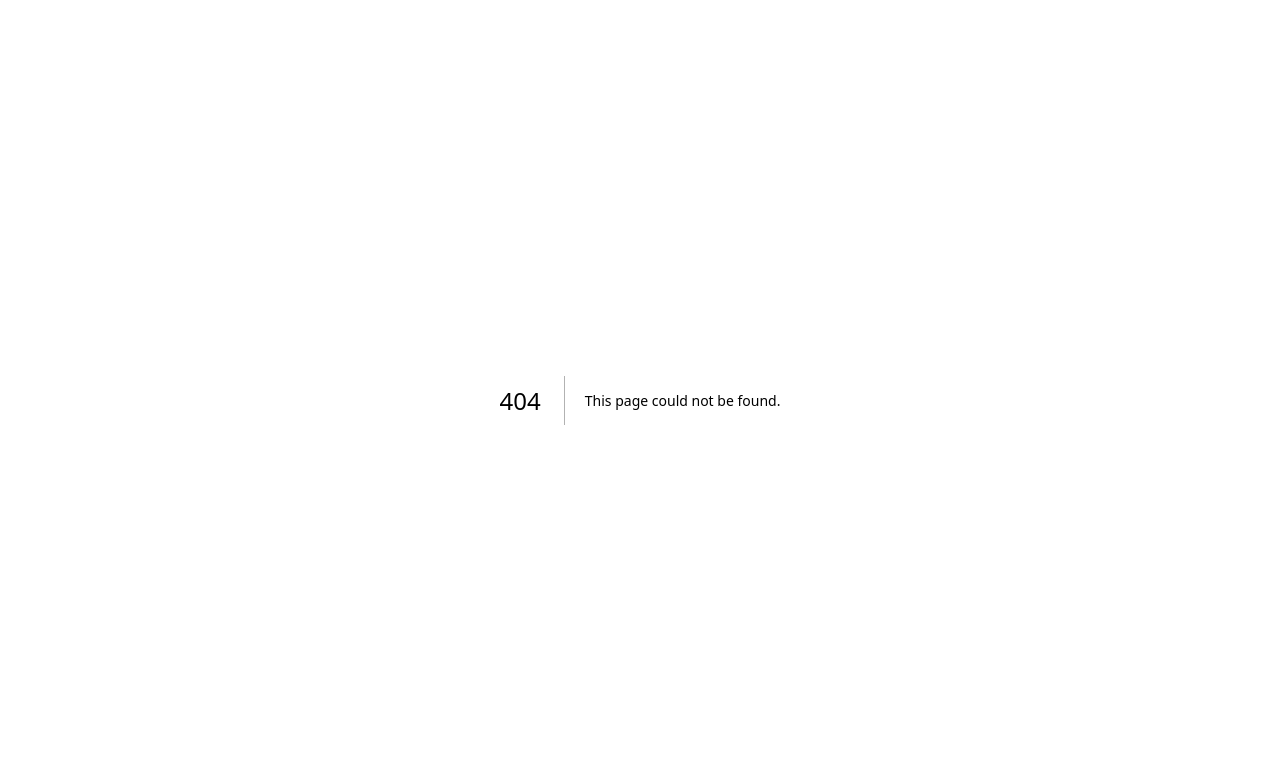
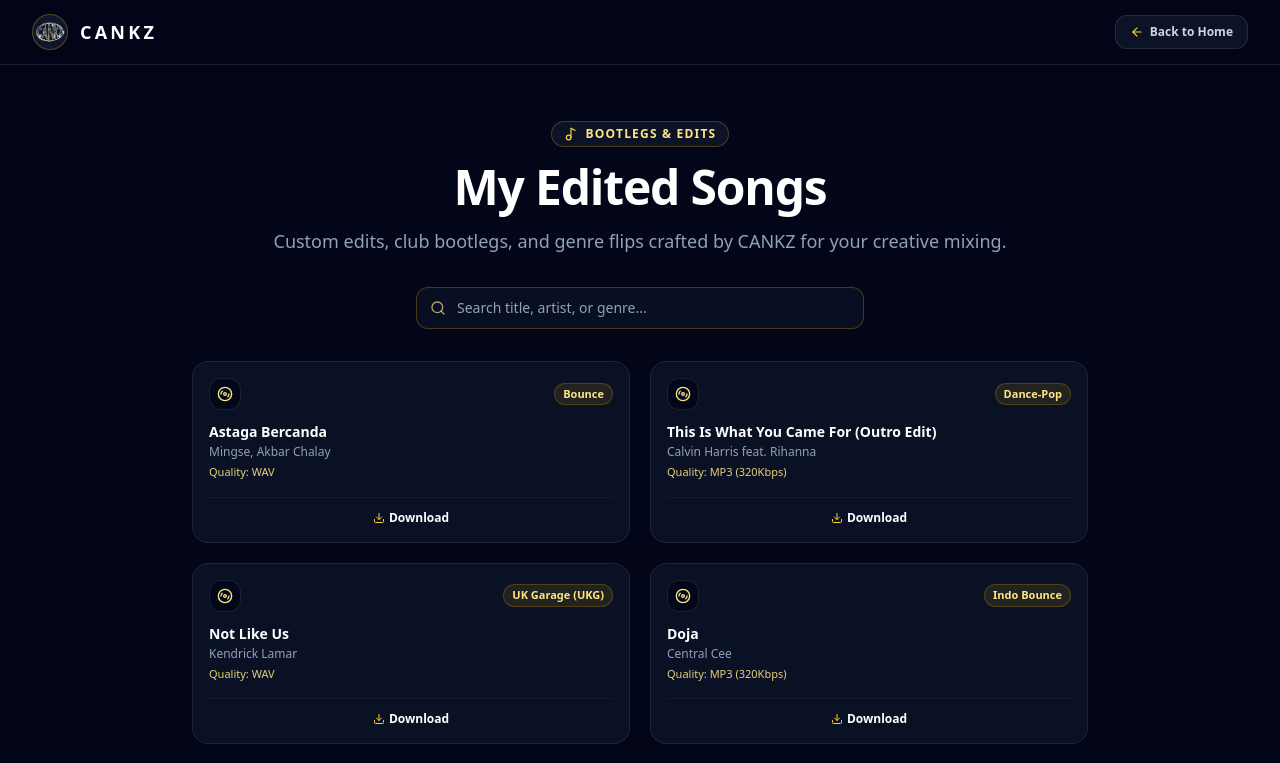
Before and after one commit to asyiraafnufail/dj-portfolio, a Next.js app: page /songs in a window 1280 px wide. Before the commit this address had no page. Shown: the top 763 px of the page. Built offline with nearby package versions, Linux system fonts and the light colour scheme; no server answers; the database is empty.

Commit message:
make page for edited song

```diff
--- /dev/null
+++ b/app/songs/page.tsx
@@ -0,0 +1,51 @@
+import type { Metadata } from 'next';
+import Link from 'next/link';
+import Image from 'next/image';
+import { ArrowLeft } from 'lucide-react';
+import EditedSongs from '@/src/components/EditedSongs';
+import logoDj from '@/aset/logodj.png';
+
+export const metadata: Metadata = {
+  title: 'All Edited Songs | CANKZ',
+  description: 'Complete catalogue of custom edits, club bootlegs, and genre flips by CANKZ.',
+};
+
+export default function SongsPage() {
+  return (
+    <main className="min-h-screen bg-slate-950 text-white">
+      {/* Top Navigation Bar */}
+      <header className="sticky top-0 z-40 border-b border-white/10 bg-slate-950/85 py-3.5 shadow-lg backdrop-blur-md">
+        <div className="mx-auto flex max-w-7xl items-center justify-between px-4 sm:px-6 lg:px-8">
+          <Link href="/" className="flex items-center gap-3">
+            <div className="relative flex h-9 w-9 items-center justify-center overflow-hidden rounded-full border border-amber-400/30 bg-slate-900">
+              <Image
+                src={logoDj}
+                alt="Logo CANKZ"
+                fill
+                sizes="36px"
+                className="object-cover"
+                priority
+              />
+            </div>
+            <span className="text-lg font-extrabold tracking-[0.18em] text-white">CANKZ</span>
+          </Link>
+          <Link
+            href="/#edited-songs"
+            className="inline-flex items-center gap-1.5 rounded-xl border border-white/10 bg-slate-900/80 px-3.5 py-2 text-xs font-semibold text-slate-300 transition hover:border-amber-400/30 hover:text-amber-200"
+          >
+            <ArrowLeft className="h-3.5 w-3.5 text-amber-300" />
+            Back to Home
+          </Link>
+        </div>
+      </header>
+
+      {/* Songs Section */}
+      <EditedSongs isPage={true} />
+
+      {/* Footer */}
+      <footer className="border-t border-white/10 py-8 text-center text-xs text-slate-500">
+        <p>© 2026 CANKZ. All rights reserved.</p>
+      </footer>
+    </main>
+  );
+}
--- a/src/components/EditedSongs.tsx
+++ b/src/components/EditedSongs.tsx
@@ -1,7 +1,8 @@
 'use client';
 
 import { useEffect, useState } from 'react';
-import { Disc3, Download, ExternalLink, Music2, Search, X } from 'lucide-react';
+import Link from 'next/link';
+import { ArrowRight, Disc3, Download, ExternalLink, Music2, Search, X } from 'lucide-react';
 import { createClient } from '@/src/lib/supabase/client';
 
 interface EditedSong {
@@ -71,7 +72,11 @@ const editedSongs: EditedSong[] = [
   },
 ];
 
-export default function EditedSongs() {
+interface EditedSongsProps {
+  isPage?: boolean;
+}
+
+export default function EditedSongs({ isPage = false }: EditedSongsProps) {
   const [songList, setSongList] = useState<EditedSong[]>(editedSongs);
   const [selectedSong, setSelectedSong] = useState<EditedSong | null>(null);
   const [searchQuery, setSearchQuery] = useState('');
@@ -99,7 +104,8 @@ export default function EditedSongs() {
       });
   }, []);
 
-  const filteredSongs = songList.filter((song) => {
+  const displayedSongs = isPage
+    ? songList.filter((song) => {
         const q = searchQuery.toLowerCase().trim();
         if (!q) return true;
         return (
@@ -107,7 +113,8 @@ export default function EditedSongs() {
           song.originalArtist.toLowerCase().includes(q) ||
           song.genre.toLowerCase().includes(q)
         );
-  });
+      })
+    : songList.slice(0, 6);
 
   useEffect(() => {
     if (selectedSong) {
@@ -146,7 +153,8 @@ export default function EditedSongs() {
           </p>
         </div>
 
-        {/* Search Bar */}
+        {/* Search Bar - only shown on dedicated page */}
+        {isPage && (
           <div className="mx-auto mb-6 sm:mb-8 max-w-md">
             <div className="relative flex items-center">
               <Search className="pointer-events-none absolute left-3.5 h-4 w-4 text-amber-200/70" />
@@ -170,10 +178,11 @@ export default function EditedSongs() {
               )}
             </div>
           </div>
+        )}
 
-        {filteredSongs.length > 0 ? (
+        {displayedSongs.length > 0 ? (
           <div className="mx-auto max-w-4xl grid grid-cols-2 gap-3 sm:gap-5">
-            {filteredSongs.map((song) => (
+            {displayedSongs.map((song) => (
               <div
                 key={song.id}
                 className={`glass-panel group flex flex-col justify-between rounded-2xl border ${song.border} bg-slate-900/40 p-3 sm:p-4 transition duration-300 hover:-translate-y-1 hover:border-amber-400/35 hover:shadow-xl`}
@@ -226,6 +235,20 @@ export default function EditedSongs() {
             >
               Clear search
             </button>
+          </div>
+        )}
+
+        {/* View All Button - only shown on homepage preview */}
+        {!isPage && (
+          <div className="mt-8 sm:mt-10 flex justify-center">
+            <Link
+              href="/songs"
+              className="inline-flex shrink-0 items-center gap-2 rounded-xl bg-amber-400 px-5 py-3 text-xs sm:text-sm font-bold uppercase tracking-wider text-slate-950 shadow-lg transition hover:bg-amber-300 hover:shadow-amber-400/20"
+            >
+              <Music2 className="h-4 w-4" />
+              View All Edited Songs
+              <ArrowRight className="h-4 w-4" />
+            </Link>
           </div>
         )}
       </div>
--- a/src/components/Experience.tsx
+++ b/src/components/Experience.tsx
@@ -138,19 +138,19 @@ export default function Experience() {
             return (
               <div
                 key={venue.id}
-                className={`glass-panel group flex flex-col rounded-2xl border ${venue.tone} bg-slate-900/40 p-4 sm:p-6 transition duration-300 hover:-translate-y-1 hover:border-amber-400/35 hover:shadow-xl`}
+                className={`glass-panel group flex flex-col justify-center rounded-2xl border ${venue.tone} bg-slate-900/40 p-3 sm:p-4 transition duration-300 hover:-translate-y-1 hover:border-amber-400/35 hover:shadow-xl`}
               >
                 <div>
-                  <div className="mb-3 sm:mb-4 flex items-center justify-between">
-                    <div className="w-fit rounded-xl border border-white/10 bg-slate-950/80 p-2 sm:p-2.5 text-amber-200 transition group-hover:text-amber-100">
-                      <Icon className="h-4 w-4 sm:h-5 sm:w-5" />
+                  <div className="mb-2 sm:mb-2.5 flex items-center justify-between">
+                    <div className="w-fit rounded-xl border border-white/10 bg-slate-950/80 p-1.5 sm:p-2 text-amber-200 transition group-hover:text-amber-100">
+                      <Icon className="h-3.5 w-3.5 sm:h-4 sm:w-4" />
                     </div>
-                    <span className="flex items-center gap-1 text-[11px] sm:text-xs font-semibold text-slate-400">
+                    <span className="flex items-center gap-1 text-[10px] sm:text-xs font-semibold text-slate-400">
                       <MapPin className="h-3 w-3 text-amber-300/80" />
                       {venue.city}
                     </span>
                   </div>
-                  <h3 className="text-base sm:text-lg font-bold text-white transition group-hover:text-amber-100">
+                  <h3 className="text-sm sm:text-base font-bold text-white transition group-hover:text-amber-100">
                     {venue.name}
                   </h3>
                 </div>
--- a/src/components/Genres.tsx
+++ b/src/components/Genres.tsx
@@ -78,12 +78,12 @@ export default function Genres() {
             return (
               <div
                 key={genre.id}
-                className={`glass-panel group flex flex-col items-center justify-center text-center rounded-2xl border ${genre.tone} bg-slate-900/40 p-4 sm:p-5 transition duration-300 hover:-translate-y-1 hover:border-amber-400/35 hover:shadow-xl`}
+                className={`glass-panel group flex flex-col items-center justify-center text-center rounded-2xl border ${genre.tone} bg-slate-900/40 p-2.5 sm:p-3.5 transition duration-300 hover:-translate-y-1 hover:border-amber-400/35 hover:shadow-xl`}
               >
-                <div className="mb-2.5 sm:mb-3 flex items-center justify-center rounded-xl border border-white/10 bg-slate-950/80 p-2 sm:p-2.5 text-amber-200 transition group-hover:text-amber-100">
-                  <Icon className="h-4 w-4 sm:h-5 sm:w-5" />
+                <div className="mb-1.5 sm:mb-2 flex items-center justify-center rounded-xl border border-white/10 bg-slate-950/80 p-1.5 sm:p-2 text-amber-200 transition group-hover:text-amber-100">
+                  <Icon className="h-3.5 w-3.5 sm:h-4 sm:w-4" />
                 </div>
-                <h3 className="text-sm sm:text-base font-bold text-white transition group-hover:text-amber-100">
+                <h3 className="text-xs sm:text-sm font-bold text-white transition group-hover:text-amber-100">
                   {genre.title}
                 </h3>
               </div>
--- a/src/components/Navbar.tsx
+++ b/src/components/Navbar.tsx
@@ -35,6 +35,8 @@ export default function Navbar() {
     if (target) {
       target.scrollIntoView({ behavior: 'smooth' });
       window.history.pushState(null, '', href);
+    } else {
+      window.location.href = '/' + href;
     }
   };
 
```
Also changed, not shown: 1 other file (tests, documents, lock files or other folders). Lines whose indentation alone changed are shown as unchanged.
